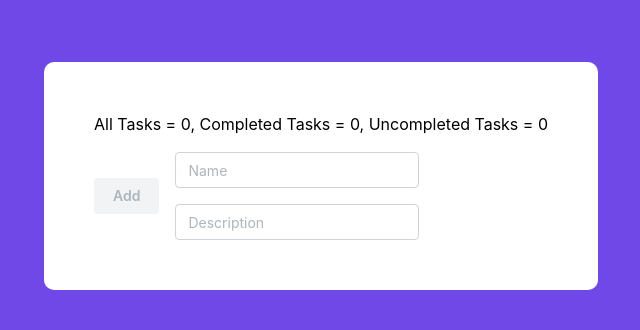
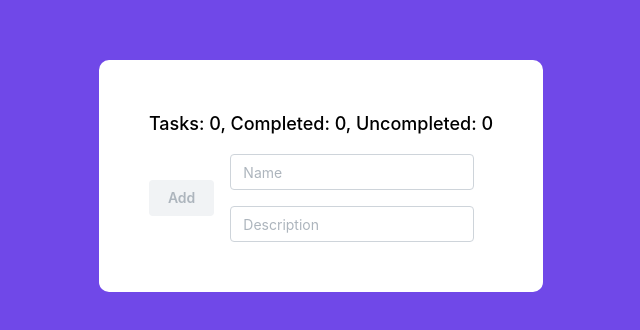
Before and after one commit to NineNights195/Todo-App, a Next.js app: page / in a window 1280 px wide. Shown: the part 224-554 px from the top of the page, without its empty margins (319-959 px from the left). Built offline with nearby package versions, Linux system fonts and the light colour scheme.

Commit message:
Update with AI

```diff
--- /dev/null
+++ b/app/components/InputFields.tsx
@@ -0,0 +1,33 @@
+import React from "react";
+import { TextInput, Stack } from "@mantine/core";
+
+interface InputFieldsProps {
+  name: string;
+  description: string;
+  setName: (value: string) => void;
+  setDescription: (value: string) => void;
+}
+
+export default function InputFields({
+  name,
+  description,
+  setName,
+  setDescription,
+}: InputFieldsProps) {
+  return (
+    <Stack>
+      <TextInput
+        placeholder="Name"
+        size="sm"
+        value={name}
+        onChange={(event) => setName(event.target.value)}
+      />
+      <TextInput
+        placeholder="Description"
+        size="sm"
+        value={description}
+        onChange={(event) => setDescription(event.target.value)}
+      />
+    </Stack>
+  );
+}
--- a/app/page.tsx
+++ b/app/page.tsx
@@ -1,7 +1,8 @@
 "use client";
-import { Button, Center, Group, Stack, TextInput } from "@mantine/core";
+import { Button, Center, Group, Stack, TextInput, Text } from "@mantine/core";
 import { useState } from "react";
 import Task from "./components/Task";
+import InputFields from "./components/InputFields";
 
 export type task = {
   id: number;
@@ -52,8 +53,10 @@ export default function Home() {
     <div>
       <Center h="100vh" bg="#7048e8">
         <Stack bg="#FFFFFF" p={50} style={{ borderRadius: "10px" }}>
-          All Tasks = {allTasks}, Completed Tasks = {completedTasks},
-          Uncompleted Tasks = {uncompletedTasks}
+          <Text size="lg" fw={500}>
+            Tasks: {allTasks}, Completed: {completedTasks}, Uncompleted:{" "}
+            {uncompletedTasks}
+          </Text>
           <Group>
             <Button
               size="input-sm"
@@ -62,20 +65,12 @@ export default function Home() {
             >
               Add
             </Button>
-            <Stack>
-              <TextInput
-                placeholder="Name"
-                size="sm"
-                value={name}
-                onChange={(event) => setname(event.target.value)}
-              />
-              <TextInput
-                placeholder="Description"
-                size="sm"
-                value={description}
-                onChange={(event) => setdescription(event.target.value)}
-              />
-            </Stack>
+            <InputFields
+              name={name}
+              description={description}
+              setName={setname}
+              setDescription={setdescription}
+            />
           </Group>
           {/* Tasks List */}
           {tasks.map((task) => (
```
